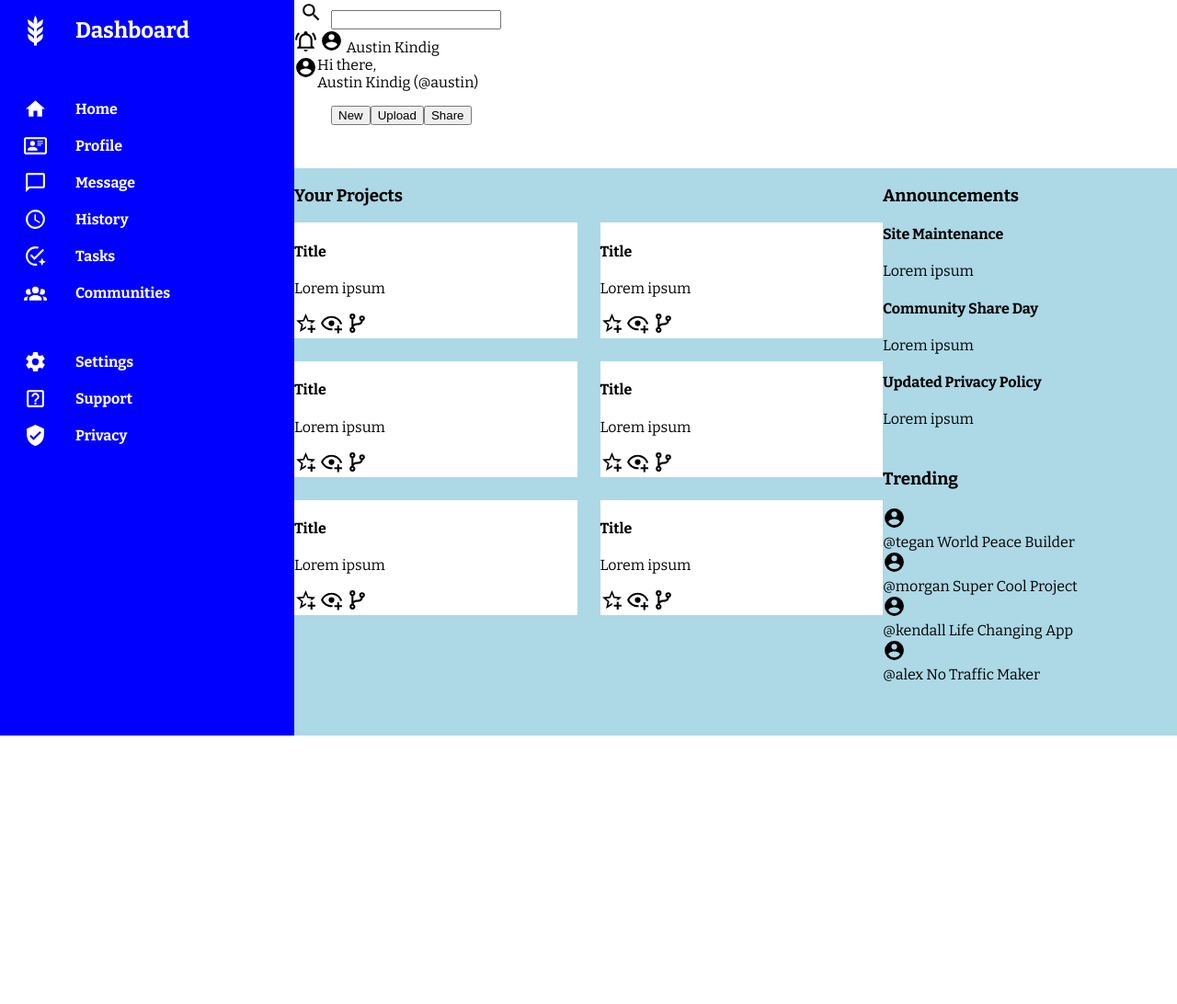
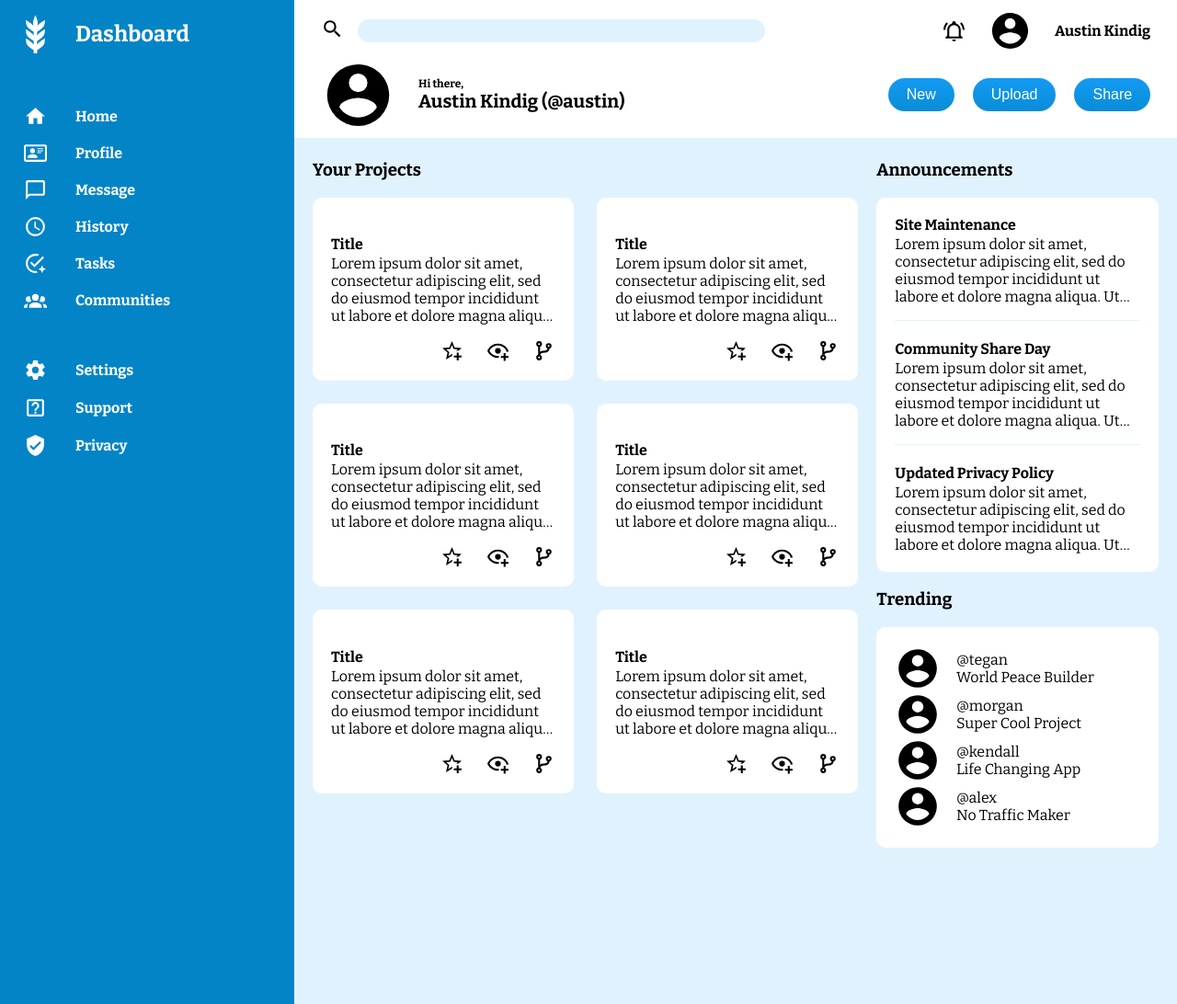
Before and after one commit to Austin-Kindig/top-admin-dashboard, a plain HTML site: page index.html in a window 1280 px wide. Shown: the whole page at 92% size. Before the commit the page ends 800 px from the top, so only its background shows below. Drawn offline with nearby package versions, Linux system fonts and the light colour scheme.

Commit message:
create basic layout and styling for page

```diff
--- a/index.html
+++ b/index.html
@@ -22,7 +22,7 @@
                 </div>
                 <div class="right-side">
                     <img src="./images/bell.svg" alt="bell icon">
-                    <img src="./images/user.svg" alt="avatar">
+                    <img class="avatar" src="./images/user.svg" alt="avatar">
                     <span class="user-name">Austin Kindig</span>
                 </div>
             </div>
@@ -30,8 +30,8 @@
                 <div class="left-side">
                     <img src="./images/user.svg" alt="avatar">
                     <div class="user-name-main">
-                        <span>Hi there,</span>
-                        <span>Austin Kindig (@austin)</span>
+                        <span id="greeting">Hi there,</span>
+                        <span id="user-name">Austin Kindig (@austin)</span>
                     </div>
                 </div>
                 <div class="right-side">
@@ -78,7 +78,7 @@
                     <div class="project-card">
                         <div class="text-area">
                             <h4>Title</h4>
-                            <p>Lorem ipsum</p>
+                            <p>Lorem ipsum dolor sit amet, consectetur adipiscing elit, sed do eiusmod tempor incididunt ut labore et dolore magna aliqua. Ut enim ad minim veniam, quis nostrud exercitation ullamco laboris nisi ut aliquip ex ea commodo consequat.</p>
                         </div>
                         <div class="link-row">
                             <img src="./images/star.svg" alt="star icon" class="star">
@@ -89,7 +89,7 @@
                     <div class="project-card">
                         <div class="text-area">
                             <h4>Title</h4>
-                            <p>Lorem ipsum</p>
+                            <p>Lorem ipsum dolor sit amet, consectetur adipiscing elit, sed do eiusmod tempor incididunt ut labore et dolore magna aliqua. Ut enim ad minim veniam, quis nostrud exercitation ullamco laboris nisi ut aliquip ex ea commodo consequat.</p>
                         </div>
                         <div class="link-row">
                             <img src="./images/star.svg" alt="star icon" class="star">
@@ -100,7 +100,7 @@
                     <div class="project-card">
                         <div class="text-area">
                             <h4>Title</h4>
-                            <p>Lorem ipsum</p>
+                            <p>Lorem ipsum dolor sit amet, consectetur adipiscing elit, sed do eiusmod tempor incididunt ut labore et dolore magna aliqua. Ut enim ad minim veniam, quis nostrud exercitation ullamco laboris nisi ut aliquip ex ea commodo consequat.</p>
                         </div>
                         <div class="link-row">
                             <img src="./images/star.svg" alt="star icon" class="star">
@@ -111,7 +111,7 @@
                     <div class="project-card">
                         <div class="text-area">
                             <h4>Title</h4>
-                            <p>Lorem ipsum</p>
+                            <p>Lorem ipsum dolor sit amet, consectetur adipiscing elit, sed do eiusmod tempor incididunt ut labore et dolore magna aliqua. Ut enim ad minim veniam, quis nostrud exercitation ullamco laboris nisi ut aliquip ex ea commodo consequat.</p>
                         </div>
                         <div class="link-row">
                             <img src="./images/star.svg" alt="star icon" class="star">
@@ -122,7 +122,7 @@
                     <div class="project-card">
                         <div class="text-area">
                             <h4>Title</h4>
-                            <p>Lorem ipsum</p>
+                            <p>Lorem ipsum dolor sit amet, consectetur adipiscing elit, sed do eiusmod tempor incididunt ut labore et dolore magna aliqua. Ut enim ad minim veniam, quis nostrud exercitation ullamco laboris nisi ut aliquip ex ea commodo consequat.</p>
                         </div>
                         <div class="link-row">
                             <img src="./images/star.svg" alt="star icon" class="star">
@@ -133,7 +133,7 @@
                     <div class="project-card">
                         <div class="text-area">
                             <h4>Title</h4>
-                            <p>Lorem ipsum</p>
+                            <p>Lorem ipsum dolor sit amet, consectetur adipiscing elit, sed do eiusmod tempor incididunt ut labore et dolore magna aliqua. Ut enim ad minim veniam, quis nostrud exercitation ullamco laboris nisi ut aliquip ex ea commodo consequat.</p>
                         </div>
                         <div class="link-row">
                             <img src="./images/star.svg" alt="star icon" class="star">
@@ -146,50 +146,42 @@
             <div class="announcements">
                 <h3>Announcements</h3>
                 <div class="announcements-card">
-                    <div class="announcement">
+                    <div id="announcement-one">
                         <h4>Site Maintenance</h4>
-                        <p>Lorem ipsum</p>
+                        <p>Lorem ipsum dolor sit amet, consectetur adipiscing elit, sed do eiusmod tempor incididunt ut labore et dolore magna aliqua. Ut enim ad minim veniam, quis nostrud exercitation ullamco laboris nisi ut aliquip ex ea commodo consequat.</p>
                     </div>
-                    <div class="announcement">
+                    <div id="announcement-two">
                         <h4>Community Share Day</h4>
-                        <p>Lorem ipsum</p>
+                        <p>Lorem ipsum dolor sit amet, consectetur adipiscing elit, sed do eiusmod tempor incididunt ut labore et dolore magna aliqua. Ut enim ad minim veniam, quis nostrud exercitation ullamco laboris nisi ut aliquip ex ea commodo consequat.</p>
                     </div>
-                    <div class="announcement">
+                    <div id="announcement-three">
                         <h4>Updated Privacy Policy</h4>
-                        <p>Lorem ipsum</p>
+                        <p>Lorem ipsum dolor sit amet, consectetur adipiscing elit, sed do eiusmod tempor incididunt ut labore et dolore magna aliqua. Ut enim ad minim veniam, quis nostrud exercitation ullamco laboris nisi ut aliquip ex ea commodo consequat.</p>
                     </div>
                 </div>
             </div>
             <div class="trending">
                 <h3>Trending</h3>
                 <div class="trending-card">
-                    <div class="trending-item">
-                        <img src="./images/user.svg" alt="trending icon">
+                    <img class="avatar" src="./images/user.svg" alt="trending icon">
                     <div class="trend-info">
                         <span>@tegan</span>
                         <span>World Peace Builder</span>
                     </div>
-                    </div>
-                    <div class="trending-item">
-                        <img src="./images/user.svg" alt="trending icon">
+                    <img class="avatar" src="./images/user.svg" alt="trending icon">
                     <div class="trend-info">
                         <span>@morgan</span>
                         <span>Super Cool Project</span>
                     </div>
-                    </div>
-                    <div class="trending-item">
-                        <img src="./images/user.svg" alt="trending icon">
+                    <img class="avatar" src="./images/user.svg" alt="trending icon">
                     <div class="trend-info">
                         <span>@kendall</span>
                         <span>Life Changing App</span>
                     </div>
-                    </div>
-                    <div class="trending-item">
-                        <img src="./images/user.svg" alt="trending icon">
+                    <img class="avatar" src="./images/user.svg" alt="trending icon">
                     <div class="trend-info">
                         <span>@alex</span>
                         <span>No Traffic Maker</span>
-                        </div>
                     </div>
                 </div>
             </div>
--- a/styles.css
+++ b/styles.css
@@ -12,6 +12,7 @@ img {
 form > button {
     border: none;
     background: transparent;
+    padding: 0;
 }
 
 ul {
@@ -22,6 +23,21 @@ a {
     text-decoration: none;
     color: white;
     font-weight: bold;
+}
+
+p {
+    display: -webkit-box !important;
+    text-overflow: ellipsis;
+    overflow: hidden;
+    max-width: max-content;
+    -webkit-line-clamp: 4;
+    -webkit-box-orient: vertical;
+    white-space: normal;
+    margin-top: 2px;
+}
+
+h4 {
+    margin-bottom: 0;
 }
 
 
@@ -40,24 +56,121 @@ a {
     grid-column: 2;
     grid-row: 1;
     background-color: white;
+    padding: 1% 3% 0;
 }
-.search-row {
-
+.search-row, .button-row {
+    display: grid;
+    grid-template-columns: 6fr 4fr;
 }
 
-.button-row {
-
+.search-row .left-side, .button-row .left-side {
+    grid-column: 1;
+    display: flex;
+    justify-content: left;
+    align-items: center;
+    column-gap: 25px;
 }
 
-.button-row > .left-side {
+.search-row .right-side, .button-row .right-side {
+    grid-column: 2;
     display: flex;
+    justify-content: right;
+    align-items: center;
+    column-gap: 25px;
 }
+
+.search-row form {
+    display: flex;
+    align-items: center;
+    column-gap: 15px;
+}
+
+#search {
+    border-radius: 15px;
+    border: 0;
+    height: 25px;
+    width: clamp(50px, 225%, 700px);
+    background-color: #e0f2fe;
+    padding: 1px 10px;
+}
+
+#search:focus {
+    box-shadow: 1% 1% 1% 1% #e0f2fe;
+}
+
+.avatar {
+    height: 100%;
+    width: 13%;
+}
+
+.search-row span {
+    font-weight: bold;
+}
+
+.button-row img {
+    height: 100%;
+    width: 15%;
+}
+#greeting {
+    font-size: .75rem;
+    font-weight: bold;
+}
+
+#user-name {
+    font-size: 1.25rem;
+    font-weight: bold;
+}
+
 .user-name-main {
     display: flex;
     flex-direction: column;
 }
 .right-side > ul {
     display: flex;
+    column-gap: 20px;
+}
+
+.right-side button {
+  align-items: center;
+  appearance: none;
+  background-color: #0284c7;
+  background-image: linear-gradient(1deg, #0284c7, #149BF3 99%);
+  background-size: calc(100% + 20px) calc(100% + 20px);
+  border-radius: 100px;
+  border-width: 0;
+  box-shadow: none;
+  box-sizing: border-box;
+  color: #FFFFFF;
+  cursor: pointer;
+  display: inline-flex;
+  font-family: CircularStd,sans-serif;
+  font-size: 1rem;
+  height: auto;
+  justify-content: center;
+  line-height: 1.5;
+  padding: 6px 20px;
+  position: relative;
+  text-align: center;
+  text-decoration: none;
+  transition: background-color .2s,background-position .2s;
+  user-select: none;
+  -webkit-user-select: none;
+  touch-action: manipulation;
+  vertical-align: top;
+  white-space: nowrap;
+}
+
+.right-side button:active,
+.right-side button:focus {
+  outline: none;
+}
+
+.right-side button:hover {
+  background-position: -20px -20px;
+}
+
+.right-side button:focus:not(:active) {
+  box-shadow: rgba(40, 170, 255, 0.25) 0 0 0 .125em;
 }
 /*end header area*/
 
@@ -65,7 +178,7 @@ a {
 .sidebar {
     grid-column: 1;
     grid-row: 1 / 3;
-    background-color: blue;
+    background-color: #0284c7;
     display: grid;
     grid-template-rows: 1fr 4fr 2fr 50%;
     gap: 50px;
@@ -79,8 +192,8 @@ a {
 }
 
 #logo {
-    height: 80%;
-    width: 80%;
+    height: 100%;
+    width: clamp(40px, 80%, 100px);
 }
 
 .logo {
@@ -117,7 +230,8 @@ a {
 .cards {
     grid-column: 2;
     grid-row: 2;
-    background-color: lightblue;
+    padding: 5px 20px;
+    background-color: #e0f2fe;
     display: grid;
     grid-template-columns: 2fr 1fr;
     grid-template-rows: 1fr 1fr;
@@ -126,6 +240,7 @@ a {
 .projects {
     grid-column: 1;
     grid-row: 1 / 3;
+    margin-right: 20px;
 }
 
 .project-cards {
@@ -136,6 +251,14 @@ a {
 
 .project-card {
     background-color: white;
+    padding: 20px;
+    border-radius: 10px;
+}
+
+.link-row {
+    display: flex;
+    justify-content: right;
+    column-gap: 25px;
 }
 
 .announcements {
@@ -143,9 +266,46 @@ a {
     grid-row: 1;
 }
 
+.announcements-card {
+    background-color: white;
+    padding: 20px;
+    border-radius: 10px;
+}
+
+#announcement-one, #announcement-two {
+    border-bottom:1px solid #e0f2fe ;
+}
+
+#announcement-one h4 {
+    margin-top: 0;
+}
+
+#announcement-three p {
+    margin-bottom: 0;
+}
+
 .trending {
     grid-column: 2;
     grid-row: 2;
 }
 
+.trending-card {
+    background-color: white;
+    padding: 20px;
+    border-radius: 10px;
+    display: grid;
+    grid-template-columns: 1fr 3fr;
+    grid-template-rows: repeat(4, 1fr);
+    align-items: center;
+}
+
+.trending-card .avatar {
+    height: 100%;
+    width: 75%;
+}
+
+.trend-info {
+    display: flex;
+    flex-direction: column;
+}
 /*end main area*/
```
Lines whose indentation alone changed are shown as unchanged.
